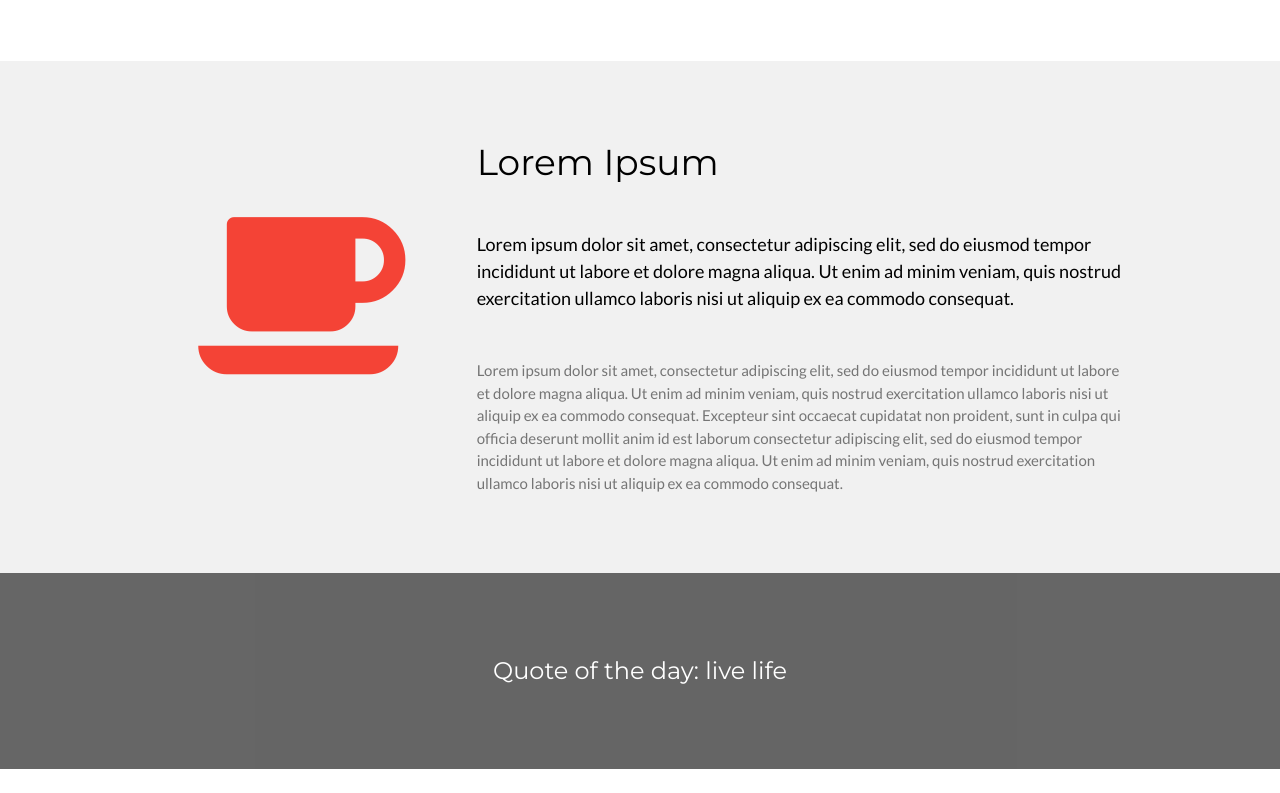
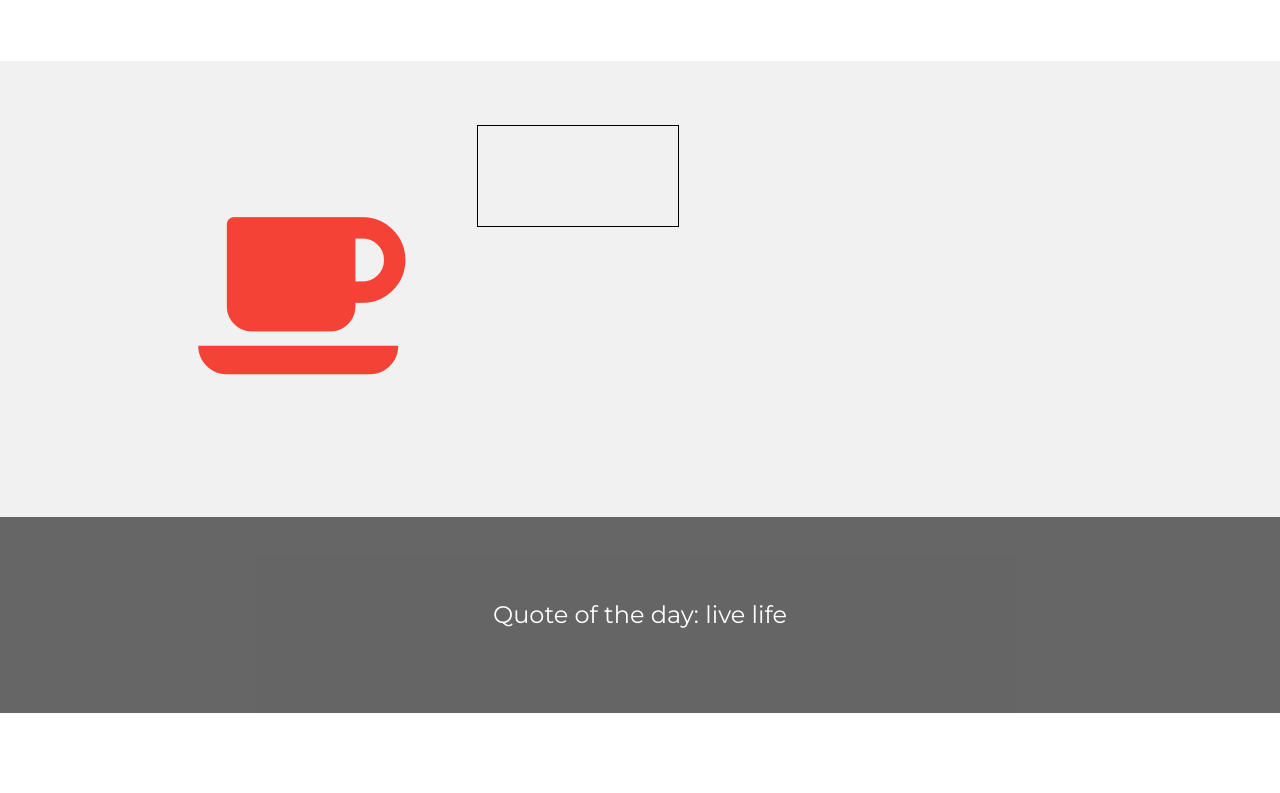
Before and after one commit to rajutheprogrammer/mygreatwebsite, a plain HTML site: page index.html in a window 1280 px wide. Shown: the part 970-1763 px from the top of the page. Drawn offline with nearby package versions, Linux system fonts and the light colour scheme.

Commit message:
Update index.html

```diff
--- a/index.html
+++ b/index.html
@@ -67,12 +67,9 @@ body,h1,h2,h3,h4,h5,h6 {font-family: "Lato", sans-serif}
     </div>
 
     <div class="w3-twothird">
-      <h1>Lorem Ipsum</h1>
-      <h5 class="w3-padding-32">Lorem ipsum dolor sit amet, consectetur adipiscing elit, sed do eiusmod tempor incididunt ut labore et dolore magna aliqua. Ut enim ad minim veniam, quis nostrud exercitation ullamco laboris nisi ut aliquip ex ea commodo consequat.</h5>
-
-      <p class="w3-text-grey">Lorem ipsum dolor sit amet, consectetur adipiscing elit, sed do eiusmod tempor incididunt ut labore et dolore magna aliqua. Ut enim ad minim veniam, quis nostrud exercitation ullamco laboris nisi ut aliquip ex ea commodo consequat. Excepteur sint
-        occaecat cupidatat non proident, sunt in culpa qui officia deserunt mollit anim id est laborum consectetur adipiscing elit, sed do eiusmod tempor incididunt ut labore et dolore magna aliqua. Ut enim ad minim veniam, quis nostrud exercitation ullamco
-        laboris nisi ut aliquip ex ea commodo consequat.</p>
+      <canvas id="myCanvas" width="200" height="100"
+style="border:1px solid #000000;">
+</canvas>
     </div>
   </div>
 </div>
```
